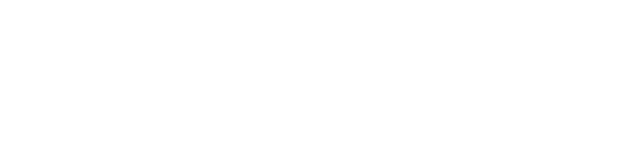
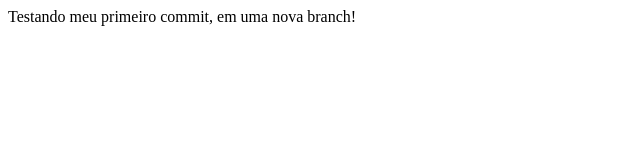
Before and after one commit to sergiocpmaricato/maxtrack_check, a plain HTML site: page index.html in a window 1280 px wide. Shown: the whole page, without its empty margins (0-640 px from the left). Drawn offline with Linux system fonts and the light colour scheme.

Commit message:
Testando branch

```diff
--- a/index.html
+++ b/index.html
@@ -5,5 +5,6 @@
 <title> Meu Site </title>
 </head>
 <body>
+Testando meu primeiro commit, em uma nova branch!
 </body>
 </html>
```
